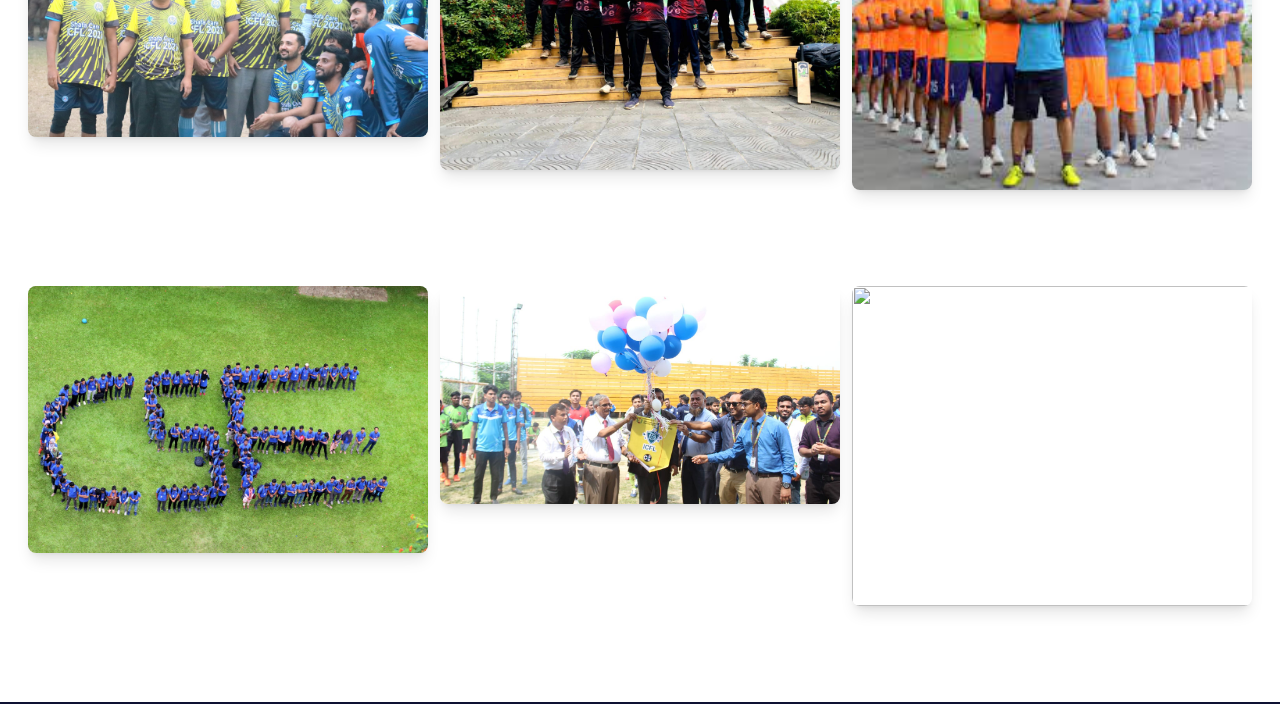
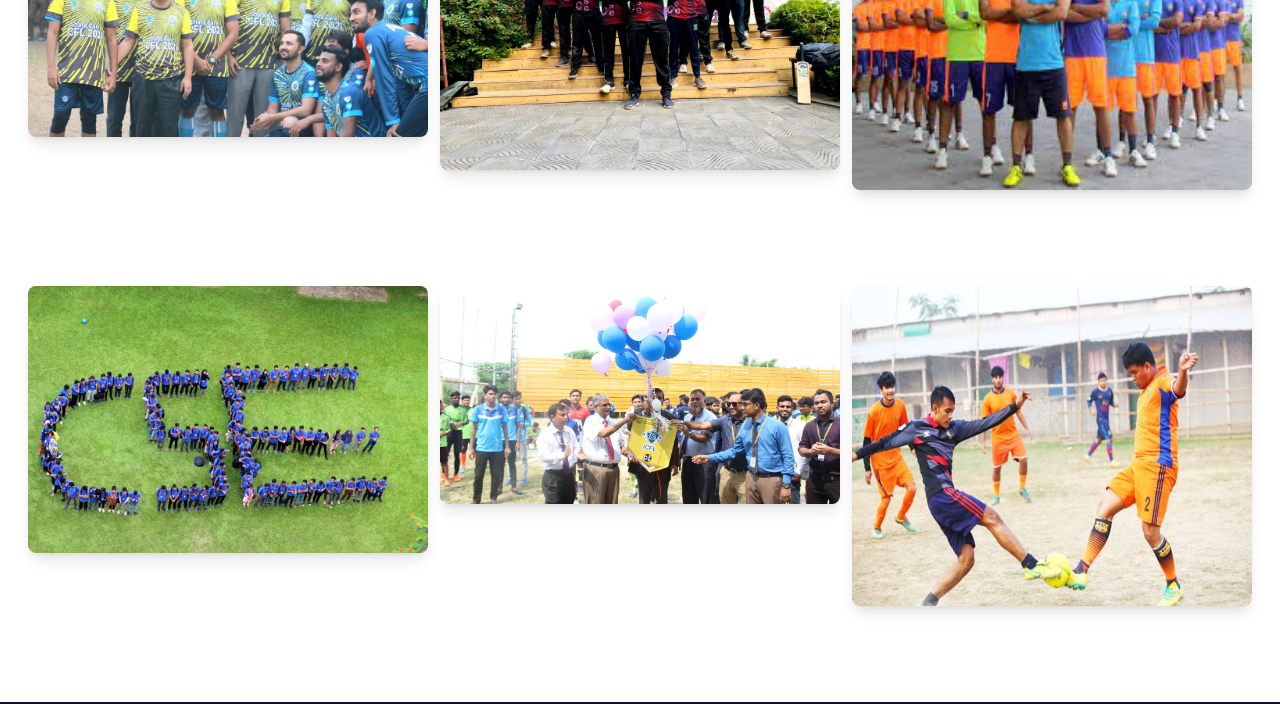
Before and after one commit to mdjonayed6/sports-management-system, a website: page Html file/home.html in a window 1280 px wide. Shown: the part 3461-4165 px from the top of the page. Drawn offline with nearby package versions, Linux system fonts and the light colour scheme.

Commit message:
content updated

```diff
--- a/Html file/home.html
+++ b/Html file/home.html
@@ -48,14 +48,6 @@
                         <img class="rounded-full w-12  border-2 shadow-lg" src="../Images/iubat_logo.png" alt="">
                         <img class="rounded-full w-12  border-2 shadow-lg" src="../Images/cse-logo.png" alt="">
                     </div>
-                    <!-- <div class="space-x-4 text-lg font-semibold hidden lg:flex">
-                        <a class="hover:text-orange-600 duration-300" href="home.html">Home</a>
-                        <a class="hover:text-orange-600 duration-300" href="#">Game</a>
-                        <a class="hover:text-orange-600 duration-300" href="#">New Applicant</a>
-                        <a class="hover:text-orange-600 duration-300" href="#">News</a>
-                        <a class="hover:text-orange-600 duration-300" href="#">About</a>
-                        <a class="hover:text-orange-600 duration-300" href="#">Contact Us</a>
-                    </div> -->
                     <div class="space-x-4 text-lg font-semibold hidden lg:flex">
                         <a class="hover:text-orange-600 duration-300" href="home.html">Home</a>
                         <a class="hover:text-orange-600 duration-300" href="#">Game</a>
@@ -251,7 +243,7 @@
                 <div class="grid grid-cols-1 md:grid-cols-2 lg:grid-cols-3 gap-3 px-7 mb-24">
                     <img class="rounded-lg shadow-lg" src="/Images/cse_people.jpg" alt="">
                     <img class="rounded-lg shadow-lg" src="/Images/ex-chair.jpg" alt="">
-                    <img class="rounded-lg shadow-lg w-[40rem] h-[20rem]" src="/Images/Students-Sports.jpggit a" alt="">
+                    <img class="rounded-lg shadow-lg w-[40rem] h-[20rem]" src="/Images/Students-Sports.jpg" alt="">
                 </div>
             </div>
         </section>
```
